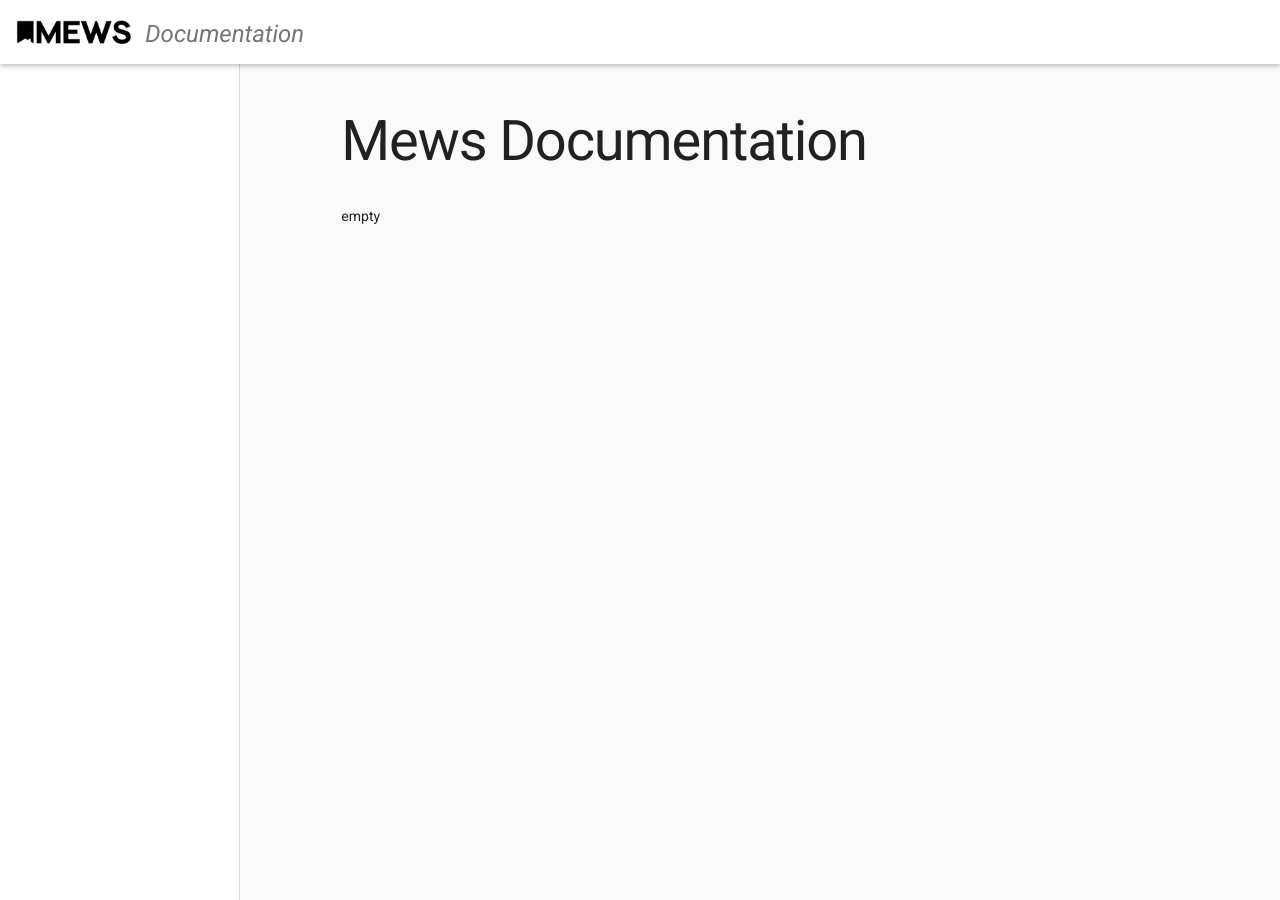
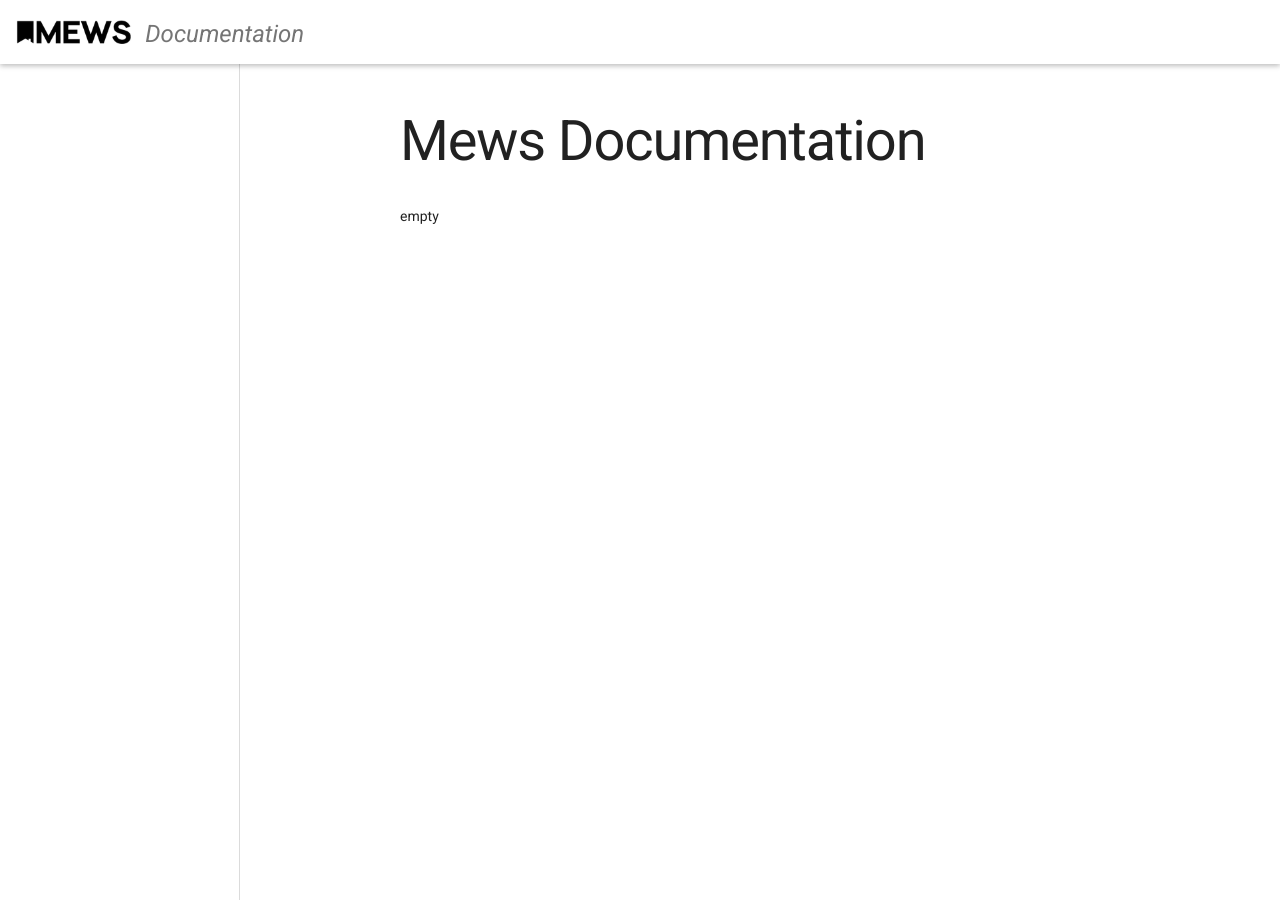
Before and after one commit to nikija/public, a Jekyll site: the page built from index.html, in a window 1280 px wide. Built offline with Jekyll 4.4.1, drawn with Linux system fonts in a browser that asks for light colours.

Commit message:
Update _layout.scss

```diff
--- a/_sass/_layout.scss
+++ b/_sass/_layout.scss
@@ -62,9 +62,10 @@
     min-height: 100vh;
 
     .content {
-      background-color: #fafafa;
+      background-color: white;
       flex-grow: 1;
       padding-top: 64px;
+      padding-left: 64px;
     }
   }
 }
@@ -78,6 +79,7 @@ nav {
     margin: 0;
     padding: 0;
   }
+
   li {
     position: relative;
     span {
```
